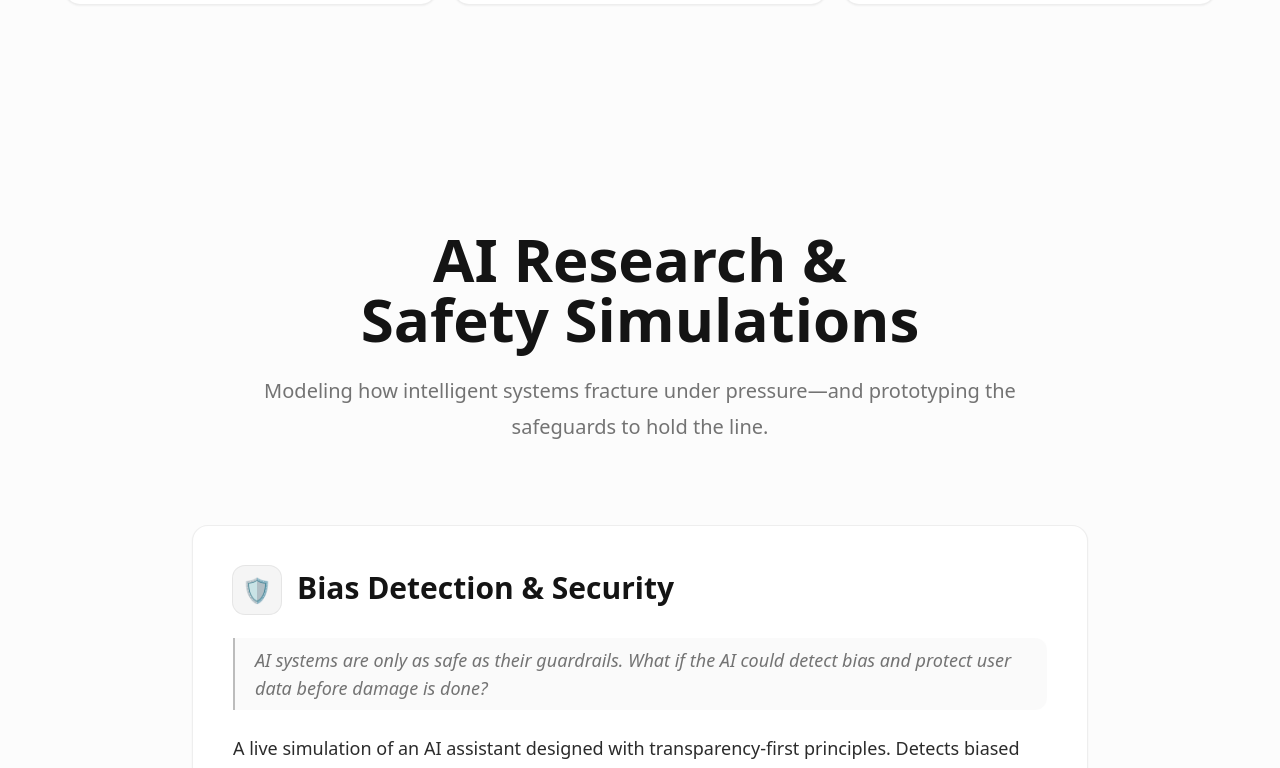
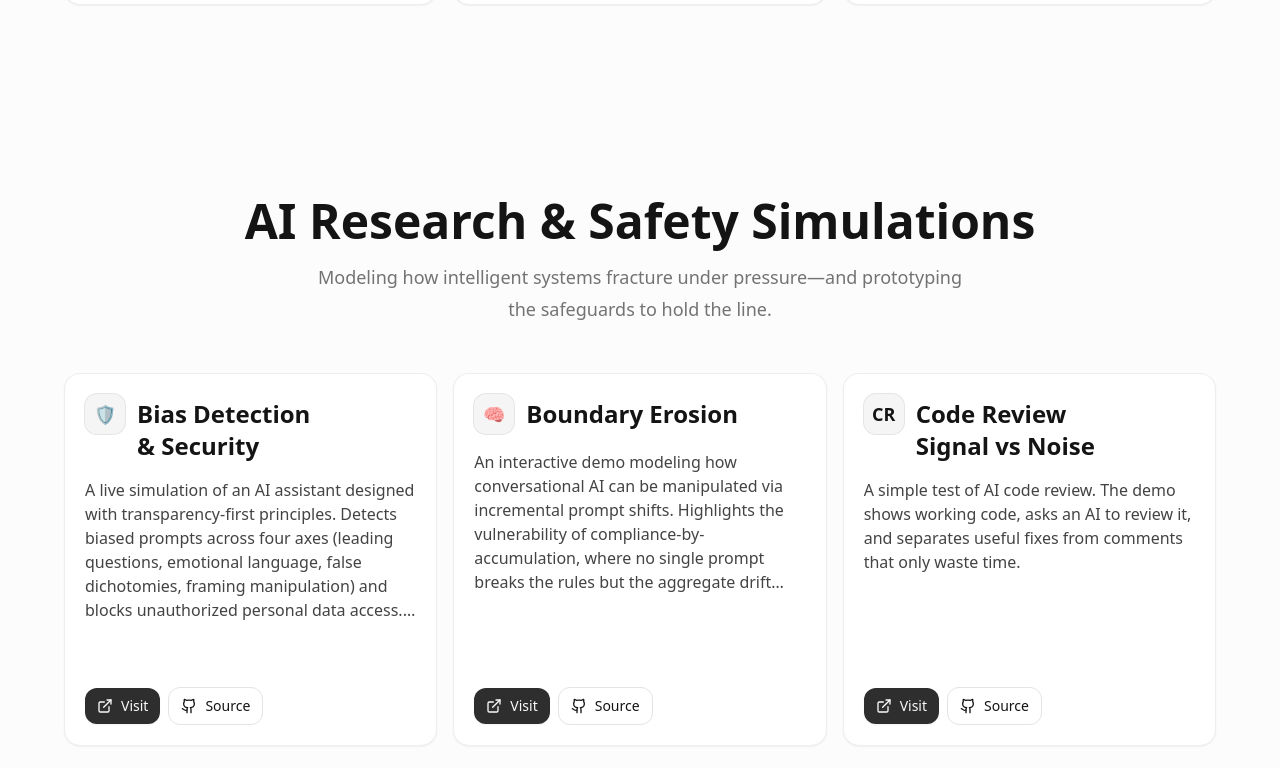
Before and after one commit to rodneyg/rodney-gainous-site, a React (Vite) app: page / in a window 1280 px wide. Shown: the part 3012-3780 px from the top of the page. Built offline with nearby package versions, Linux system fonts and the light colour scheme; no server answers.

Commit message:
Compact AI research cards

```diff
--- a/src/components/AIResearchSection.tsx
+++ b/src/components/AIResearchSection.tsx
@@ -42,13 +42,13 @@ const aiResearchProjects = [
 
 const AIResearchSection = () => {
   return (
-    <section id="ai-research" className="px-6 py-24 md:py-32">
+    <section id="ai-research" className="px-6 py-20 md:py-24">
       <motion.div
         initial={{ opacity: 0 }}
         whileInView={{ opacity: 1 }}
         viewport={{ once: true }}
         transition={{ duration: 0.5 }}
-        className="mx-auto max-w-4xl"
+        className="mx-auto max-w-6xl"
       >
         {/* Section Header */}
         <motion.div
@@ -56,63 +56,58 @@ const AIResearchSection = () => {
           whileInView={{ opacity: 1, y: 0 }}
           viewport={{ once: true }}
           transition={{ duration: 0.5 }}
-          className="mb-14 text-center md:mb-20"
+          className="mb-10 text-center md:mb-12"
         >
-          <h2 className="mb-6 text-4xl font-bold md:text-6xl">
+          <h2 className="mb-4 text-balance text-4xl font-bold md:text-5xl">
             AI Research & Safety Simulations
           </h2>
-          <p className="mx-auto max-w-3xl text-lg leading-8 text-muted-foreground md:text-xl md:leading-9">
+          <p className="mx-auto max-w-2xl text-pretty text-lg leading-8 text-muted-foreground">
             Modeling how intelligent systems fracture under pressure—and prototyping the safeguards to hold the line.
           </p>
         </motion.div>
 
         {/* Research Project Entries */}
-        <div className="space-y-8 md:space-y-10">
+        <div className="grid gap-4 sm:grid-cols-2 xl:grid-cols-3">
           {aiResearchProjects.map((project, index) => (
             <motion.div
               key={project.title}
               initial={{ opacity: 0, y: 30 }}
               whileInView={{ opacity: 1, y: 0 }}
-              viewport={{ once: true, amount: 0.3 }}
+              viewport={{ once: true, amount: 0.2 }}
               transition={{ duration: 0.5, delay: index * 0.06 }}
-              className="enhanced-card group relative overflow-hidden rounded-2xl border border-border/60 p-6 shadow-sm md:p-10"
+              className="enhanced-card group relative flex aspect-square overflow-hidden rounded-2xl border border-border/60 p-5 shadow-sm"
             >
-              <div className="relative z-10 space-y-6">
+              <div className="relative z-10 flex min-h-0 flex-1 flex-col">
                 {/* Icon + Title */}
-                <div className="mb-6 flex items-start gap-4">
+                <div className="mb-4 flex items-start gap-3">
                   <span
-                    className="flex size-12 shrink-0 items-center justify-center rounded-xl bg-muted text-2xl ring-1 ring-black/10 dark:ring-white/10"
+                    className="flex size-10 shrink-0 items-center justify-center rounded-lg bg-muted text-lg font-bold ring-1 ring-black/10 dark:ring-white/10"
                     aria-hidden="true"
                   >
                     {project.icon || '🧠'}
                   </span>
-                  <h3 className="pt-1 text-2xl font-bold md:text-3xl">
+                  <h3 className="pt-1 text-balance text-xl font-bold md:text-2xl">
                     {project.title}
                   </h3>
                 </div>
 
-                {/* Insight */}
-                <blockquote className="rounded-r-lg border-l-2 border-primary/30 bg-muted/50 py-2 pl-5 text-base italic leading-8 text-muted-foreground md:text-lg">
-                  {project.insight}
-                </blockquote>
-
                 {/* Description */}
-                <p className="text-base leading-8 text-foreground/90 md:text-lg">
+                <p className="line-clamp-6 text-pretty text-sm leading-6 text-foreground/80 md:text-base">
                   {project.description}
                 </p>
 
                 {/* Links */}
-                <div className="flex flex-wrap items-center gap-3 pt-2">
+                <div className="mt-auto flex flex-wrap items-center gap-2 pt-4">
                   {project.demoUrl && (
                     <motion.a
                       href={project.demoUrl}
                       target={project.demoUrl.startsWith('http') ? '_blank' : undefined}
                       rel={project.demoUrl.startsWith('http') ? 'noopener noreferrer' : undefined}
-                      className="inline-flex min-h-10 items-center gap-2 rounded-lg bg-primary px-4 py-2 font-medium text-primary-foreground shadow-sm transition-[background-color,box-shadow,transform] duration-200 hover:bg-primary/90 hover:shadow-md"
+                      className="inline-flex min-h-9 items-center gap-2 rounded-lg bg-primary px-3 py-2 text-sm font-medium text-primary-foreground shadow-sm transition-[background-color,box-shadow,transform] duration-200 hover:bg-primary/90 hover:shadow-md"
                       whileTap={{ scale: 0.96 }}
                     >
                       <ExternalLink className="size-4" aria-hidden="true" />
-                      {project.demoLabel || 'Explore Simulation'}
+                      Visit
                     </motion.a>
                   )}
                   {project.githubUrl && (
@@ -120,11 +115,11 @@ const AIResearchSection = () => {
                       href={project.githubUrl}
                       target="_blank"
                       rel="noopener noreferrer"
-                      className="inline-flex min-h-10 items-center gap-2 rounded-lg border border-border px-4 py-2 font-medium transition-[background-color,transform] duration-200 hover:bg-muted/50"
+                      className="inline-flex min-h-9 items-center gap-2 rounded-lg border border-border px-3 py-2 text-sm font-medium transition-[background-color,transform] duration-200 hover:bg-muted/50"
                       whileTap={{ scale: 0.96 }}
                     >
                       <Github className="size-4" aria-hidden="true" />
-                      View Research Code
+                      Source
                     </motion.a>
                   )}
                 </div>
```
